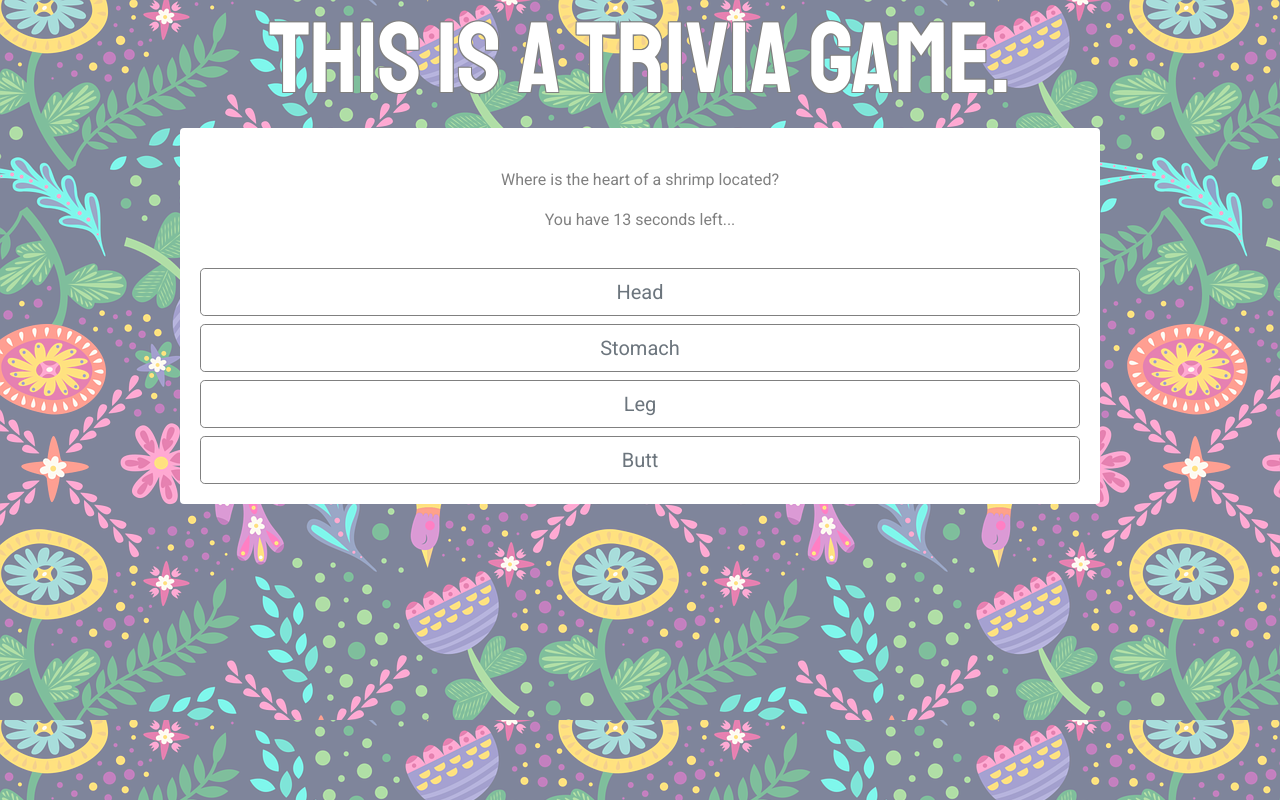
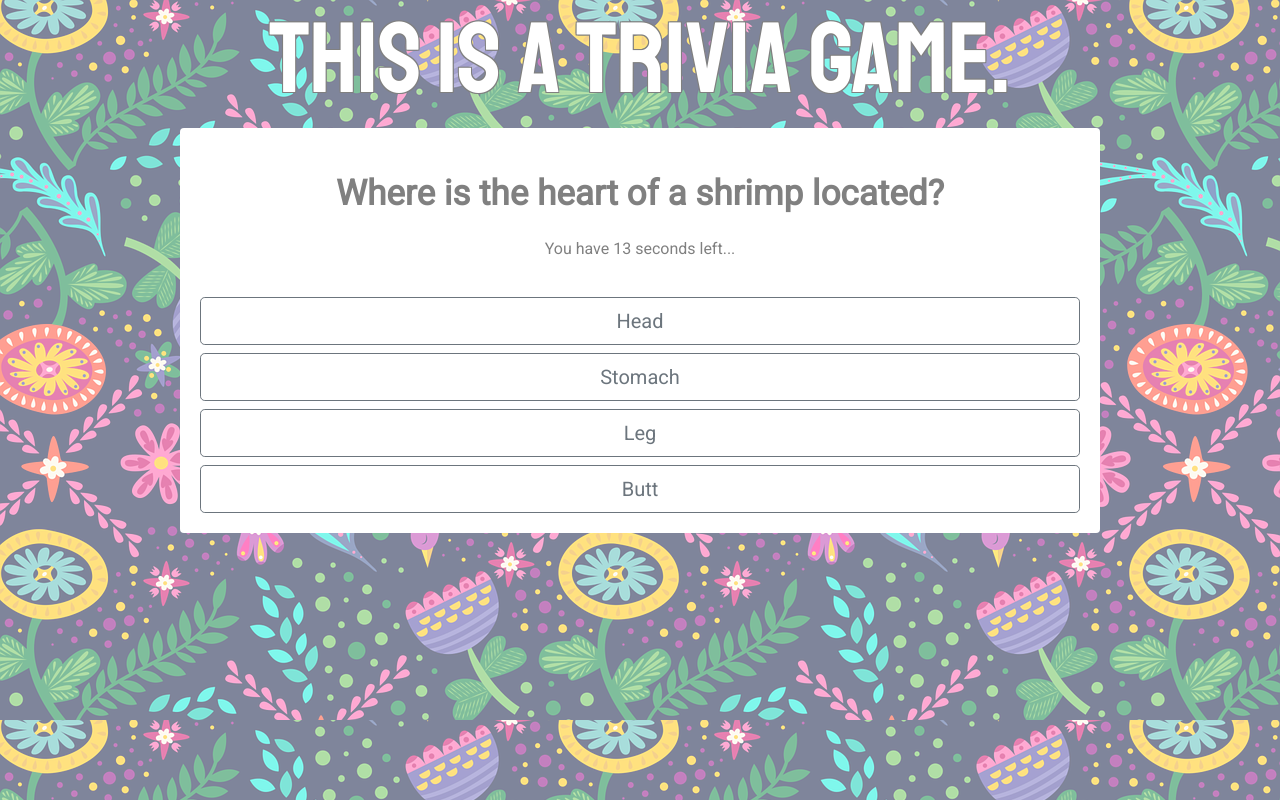
Before and after one commit to cferg019/TriviaGame, a plain HTML site: page index.html in a window 1280 px wide. Both pictures are taken after a click on the button "Start!". Drawn offline with nearby package versions, Linux system fonts and the light colour scheme.

Commit message:
final game submission

```diff
--- a/assets/css/style.css
+++ b/assets/css/style.css
@@ -1,6 +1,3 @@
-/* canva - grecian holiday theme - #51 */
-/* canva - misty greens theme - #55 */
-
 body {
     background-image: url("../images/animalPattern.png");
     font-family: 'Roboto', sans-serif;
@@ -23,9 +20,6 @@ h2 {
     font-size: 60px;
 }
 
-.btn {
-    border-color: gray;
-}
 .btn:hover {
     background-color: gray;
 }
@@ -33,4 +27,18 @@ h2 {
 .card {
     border: none;
     align-content: center;
+    margin: auto;
 }
+
+#questionDisplay, #wrongOrRight {
+    font-size: 35px;
+    font-weight: bold;
+}
+
+#answerTimer {
+    padding-top: 20px;
+}
+
+#startScreen {
+    margin-top: 200px;
+}
```
Also changed, not shown: assets/javascript/app.js (+5 -7 lines), 1 other file.
